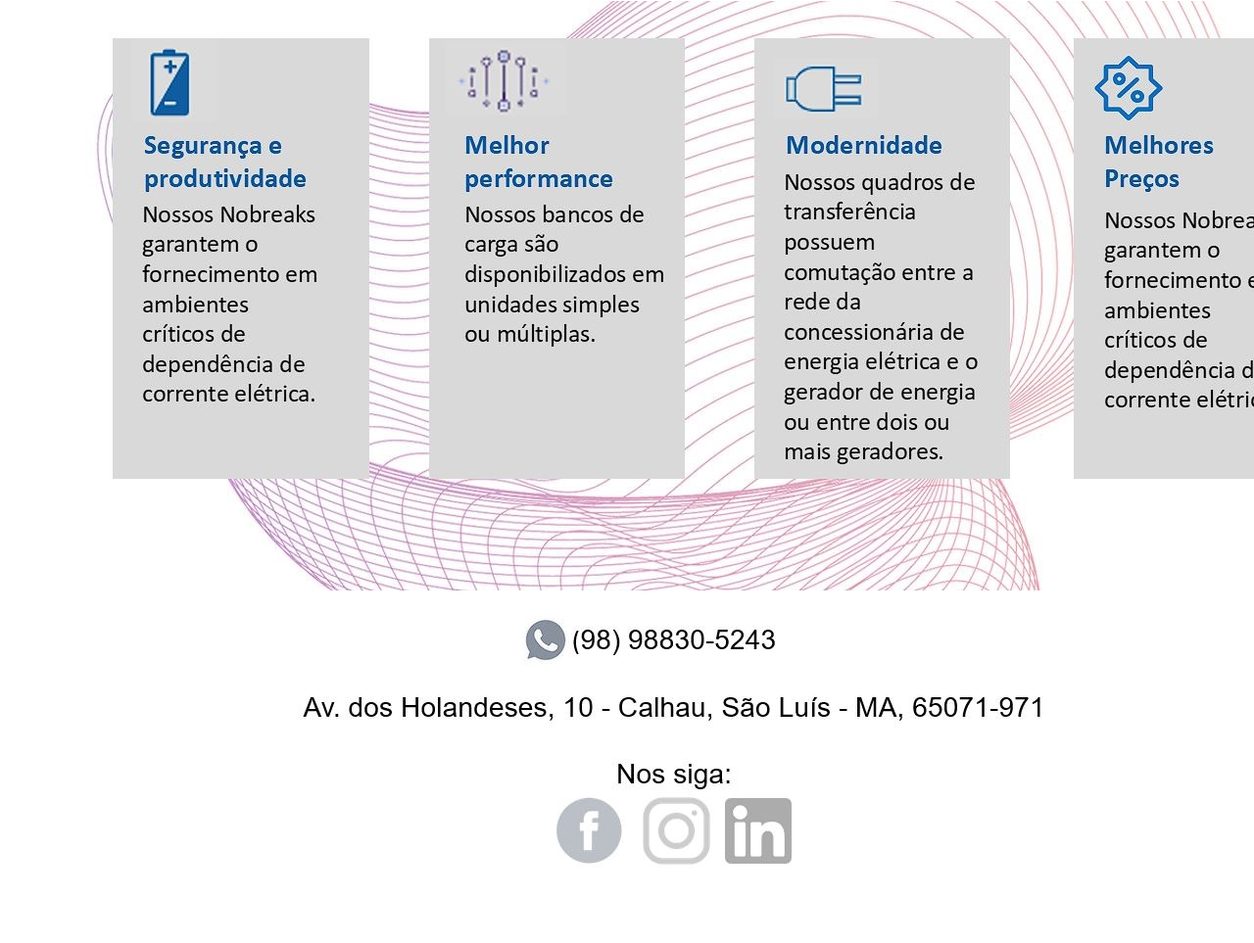
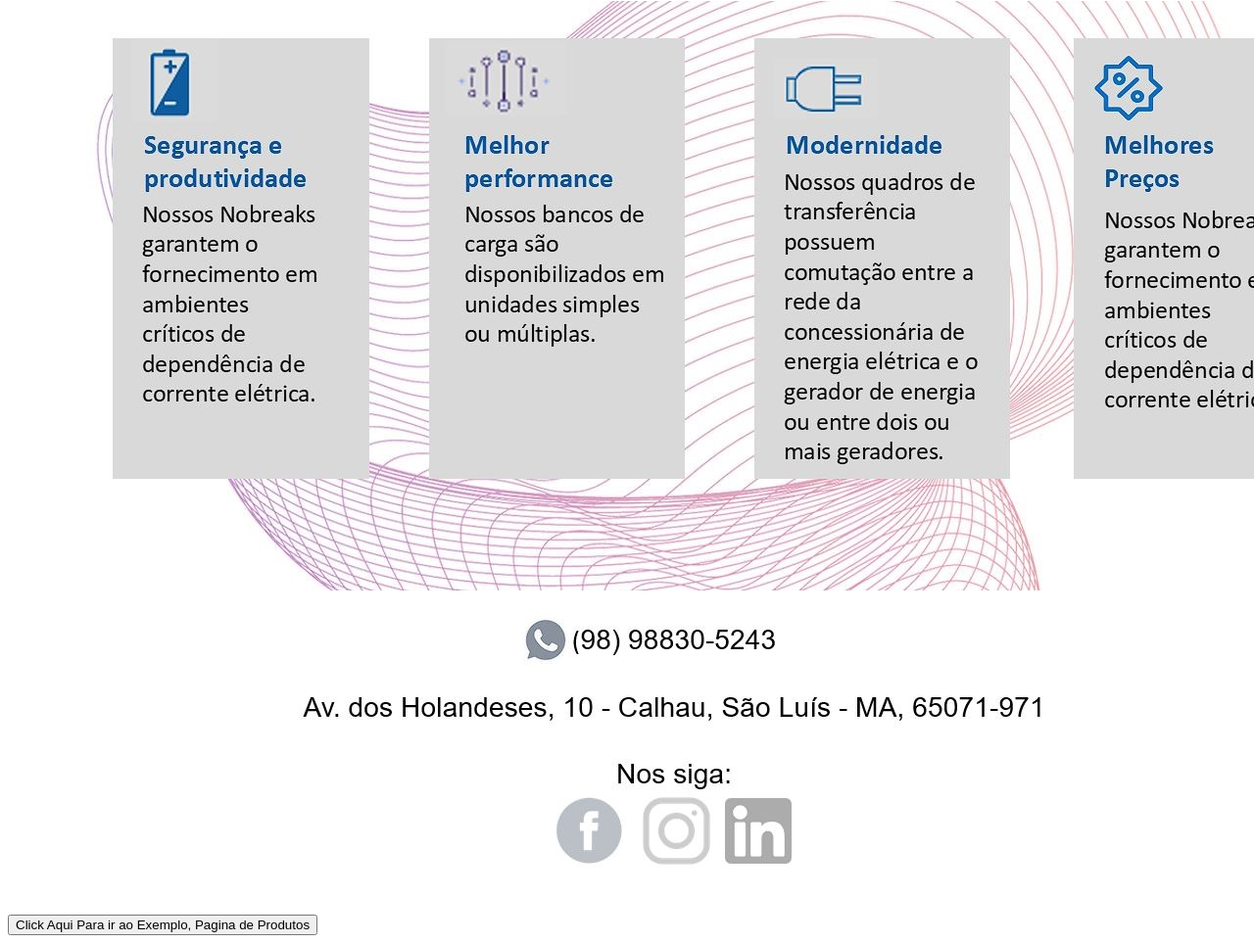
Before and after one commit to TonyMPCastro/siteE, a plain HTML site: page index.html in a window 1280 px wide. Shown: the part 603-1566 px from the top of the page at 98% size. Before the commit the page ends 1545 px from the top, so only its background shows below. Drawn offline with Linux system fonts and the light colour scheme.

Commit message:
Update index.html

```diff
--- a/index.html
+++ b/index.html
@@ -9,6 +9,8 @@
 <img src="img/CapturarB.JPG">
 <img src="img/CapturarE.JPG">
 <img src="img/CapturarF.JPG">
+    <button>Click Aqui Para ir ao Exemplo, Pagina de Produtos</button>
+
 
 </body>
 </html>
```
